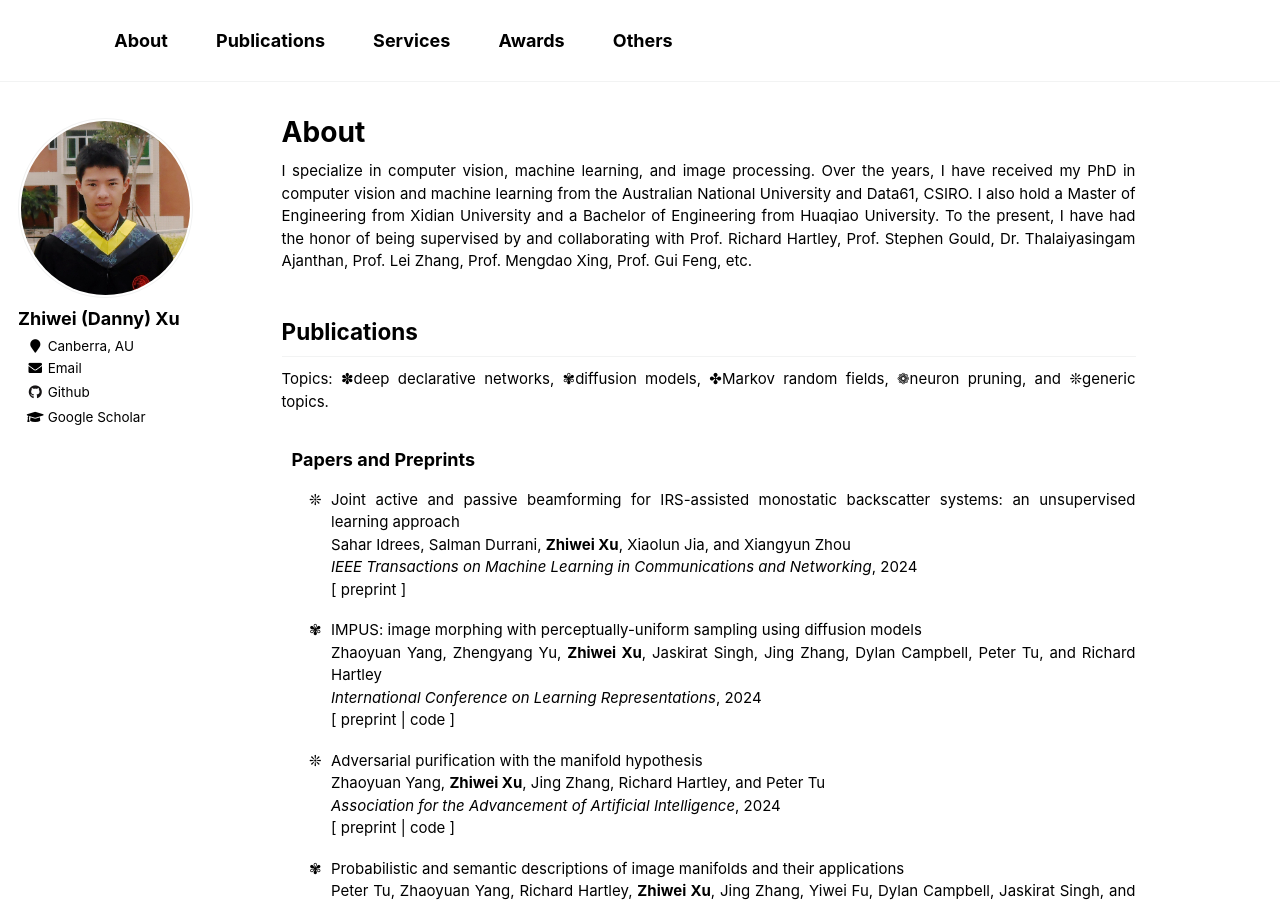
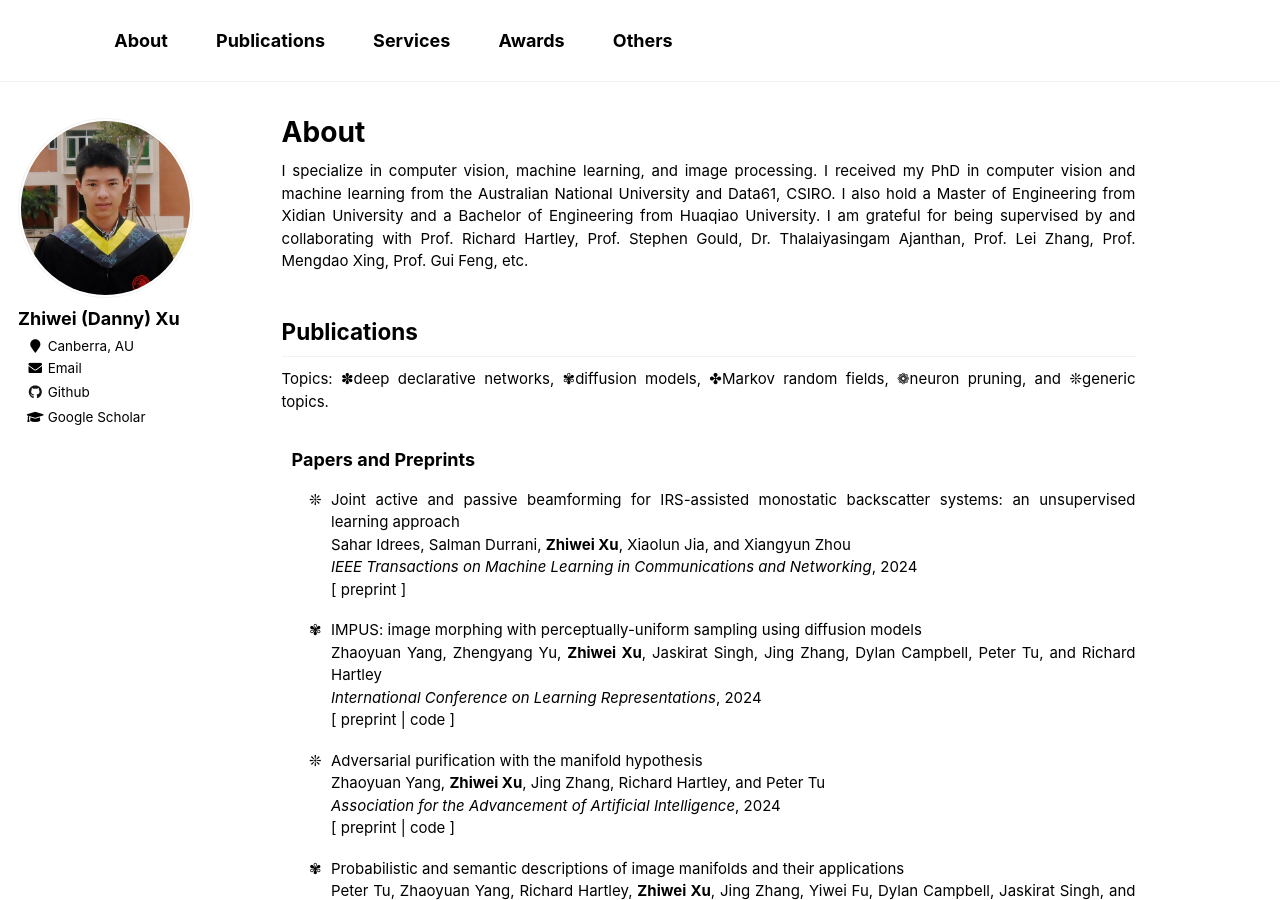
Before and after one commit to zwxu064/zwxu064.github.io, a Jekyll site: the page built from _pages/about.html, in a window 1280 px wide and 900 px high. Built offline with Jekyll 4.4.1, drawn with Linux system fonts in a browser that asks for light colours.

Commit message:
Update about.html

```diff
--- a/_pages/about.html
+++ b/_pages/about.html
@@ -17,9 +17,9 @@
 </style>
 
 <p> I specialize in computer vision, machine learning, and image processing.
-  Over the years, I have received my PhD in computer vision and machine learning from the Australian National University and Data61, CSIRO.
+  I received my PhD in computer vision and machine learning from the Australian National University and Data61, CSIRO.
   I also hold a Master of Engineering from Xidian University and a Bachelor of Engineering from Huaqiao University.
-  To the present, I have had the honor of being supervised by and collaborating with Prof. Richard Hartley, Prof. Stephen Gould, Dr. Thalaiyasingam Ajanthan, Prof. Lei Zhang, Prof. Mengdao Xing, Prof. Gui Feng, etc.
+  I am grateful for being supervised by and collaborating with Prof. Richard Hartley, Prof. Stephen Gould, Dr. Thalaiyasingam Ajanthan, Prof. Lei Zhang, Prof. Mengdao Xing, Prof. Gui Feng, etc.
 </p>
 
 <h2 id="publications">Publications</h2>
```
